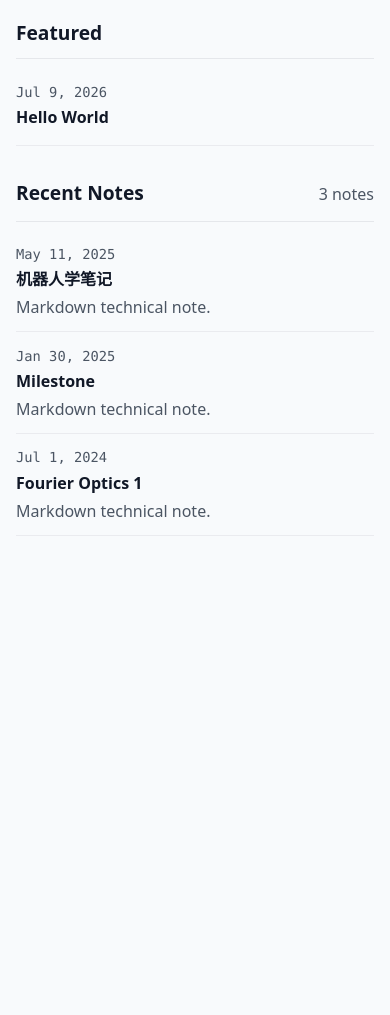
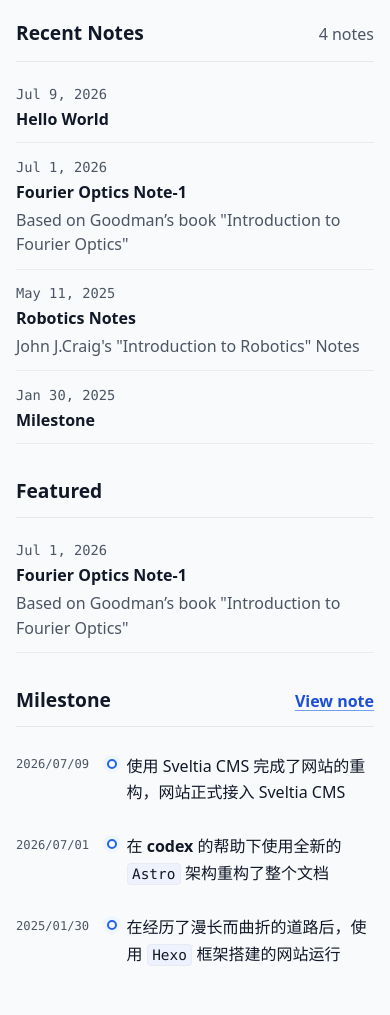
Before and after one commit to Kiwi-2025/Kiwi-2025.github.io, an Astro site: page / in a window 390 px wide. Shown: the part 347-1362 px from the top of the page. Before the commit the page ends 901 px from the top, so only its background shows below. Built offline with nearby package versions, Linux system fonts and the light colour scheme; Astro itself is replaced by a stand-in of ours; a web font is replaced by a local one.

Commit message:
调整了CMS标签以及一些yang'shi

```diff
--- a/src/content.config.ts
+++ b/src/content.config.ts
@@ -9,6 +9,7 @@ const blog = defineCollection({
     categories: z.array(z.string()).default([]),
     tags: z.array(z.string()).default([]),
     description: z.string().optional(),
+    featured: z.boolean().default(false),
     draft: z.boolean().default(false)
   })
 });
--- a/src/content/blog/FourierOptics1.md
+++ b/src/content/blog/FourierOptics1.md
@@ -1,16 +1,14 @@
 ---
-title: Fourier Optics 1
-date: 2024-07-01 23:46:05
+title:  Fourier Optics Note-1
+date: 2026-07-01 23:46:05
 categories:
 - Notes
 tags:
 - Optics
+featured: true
+description: Based on Goodman’s book "Introduction to Fourier Optics"
 ---
-# Fourier Optics 1
-
-这部分主要是关于2D傅里叶变换的数学补充，不涉及光学内容
-
-## 2D Fourier Transform
+# 2D Fourier Transform
 
 类似于 1D 的傅里叶变换，对于一个定义在 $\mathbb{R}^2$ 上的函数 $g(x, y)$，其 2D 傅里叶变换的定义为：
 
@@ -27,7 +25,7 @@ $$
 
 正变换和逆变换共享一个类似的积分核 $\exp \left[ \pm j2\pi(f_x x + f_y y) \right]$，后面轴对称情况的 Fourier-Bessel 积分也有类似的积分核 $\exp \left[ \pm j2\pi f r \cos(\theta - \phi) \right]$
 
-## 广义函数
+# 广义函数
 
 做傅里叶变换就绕不开 Dirac delta 函数 $\delta(x)$，它是一个广义函数（generalized function），也叫分布（distribution）。广义函数的概念是由 Schwartz 在 20 世纪 40 年代提出的，它是对传统函数概念的推广。
 
@@ -42,7 +40,7 @@ $$
 
 广义函数的定义是通过它们的作用来定义的，而不是通过它们的值来定义的。也就是说，广义函数是通过它们与测试函数的积分来定义的。
 
-### Dirac $\delta$ 函数的不同形式
+## Dirac $\delta$ 函数的不同形式
 
 除了上面提到的极限形式，Dirac $\delta$ 函数还有其他几种常见的形式：
 
@@ -77,7 +75,7 @@ $$
 \delta(x, y) = \lim_{N \to \infty} N^2 \exp \left[ -\pi N^2 (x^2 + y^2) \right]
 $$
 
-### 利用测试函数定义Dirac函数
+## 利用测试函数定义Dirac函数
 
 Dirac 函数 $\delta(x)$ 的定义是通过它与测试函数 $\phi(x)$ 的积分来定义的：
 $$
@@ -89,7 +87,7 @@ $$
 \langle \delta, \phi \rangle = \int_{-\infty}^{\infty} \int_{-\infty}^{\infty} \delta(x, y) \phi(x, y) \text{d}x \text{d}y = \phi(0, 0)
 $$
 
-## Fourier-Bessel 变换
+# Fourier-Bessel 变换
 对于可分离变量的函数其傅里叶变换可以写成两个一维傅里叶变换的乘积，这其中的一类更特殊的函数是径向对称函数（radially symmetric function），即 $g(x, y) = g(r)$，其中 $r = \sqrt{x^2 + y^2}$。对于这样的函数，其傅里叶变换也具有径向对称性，可以写成一个一维积分，这就是 Fourier-Bessel 变换。
 
 如果 $g(r, \theta) = g_R(r)$，则其傅里叶变换为：
@@ -102,14 +100,14 @@ $$
 F(g) = G_o(\rho, \phi) = \int_0^{\infty} g_R(r) J_0(2\pi \rho r) r \text{d}r
 $$
 
-## Convolution Theorem
+# Convolution Theorem
 卷积定理可以认为是傅里叶变换中最重要的定理之一，它说明了卷积运算和傅里叶变换之间的关系。对于两个函数 $g(x, y)$ 和 $h(x, y)$，它们的二维卷积定义为：
 
 $$
 (g * h)(x, y) = \iint_{-\infty}^{\infty} g(u, v) h(x - u, y - v) \text{d}u \text{d}v
 $$
 
-### 卷积定理
+## 卷积定理
 两个信号在空间域中的卷积对应于它们在频率域中的乘积。具体来说，如果 $G(f_x, f_y)$ 和 $H(f_x, f_y)$ 分别是 $g(x, y)$ 和 $h(x, y)$ 的傅里叶变换，那么有：
 $$
 F(g * h) = F(g) \cdot F(h)
@@ -120,7 +118,7 @@ $$
 F^{-1}(G * H) = F^{-1}(G) \cdot F^{-1}(H)
 $$
 
-### 卷积定理的证明
+## 卷积定理的证明
 
 证明上面这个卷积定理，从定义出发暴力计算：
 $$
--- a/src/content/blog/Milestone.md
+++ b/src/content/blog/Milestone.md
@@ -1,11 +1,10 @@
 ---
 title: Milestone
 date: 2025-01-30 23:46:05
-categories:
-- 生活
-tags:
-- history
+categories: []
+tags: []
 ---
 # Milestone
-- 2025年1月30日，在经历了漫长而曲折的道路后，网站成功运行，希望Kiwi以后能积极写东西，不断扩充网站的资料！
-- 2026年7月1日，在 codex 的帮助下**Kiwi** 使用全新的 `Astro` 架构重构了整个文档
+- 2025年1月30日，在经历了漫长而曲折的道路后，使用 `Hexo` 框架搭建的网站运行
+- 2026年7月1日，在 **codex** 的帮助下使用全新的 `Astro` 架构重构了整个文档
+- 2026年7月9日，使用 Sveltia CMS 完成了网站的重构，网站正式接入 Sveltia CMS
--- a/src/content/blog/Robotics.md
+++ b/src/content/blog/Robotics.md
@@ -1,10 +1,11 @@
 ---
-title: 机器人学笔记
+title:  Robotics Notes
 date: 2025-05-11 10:00:00
 categories:
 - 机器人学
 tags:
 - 杂碎知识
+description: John J.Craig's "Introduction to Robotics" Notes
 ---
 
 # 机器人学笔记
--- a/src/pages/blog/index.astro
+++ b/src/pages/blog/index.astro
@@ -22,7 +22,7 @@ const posts = await getAllPosts();
           <a href={`/blog/${slugFromId(post.id)}/`}>
             <span>{formatDate(post.data.date)}</span>
             <strong>{post.data.title}</strong>
-            <p>{post.data.description ?? "Markdown technical note."}</p>
+            {post.data.description && <p>{post.data.description}</p>}
           </a>
         </article>
       ))}
--- a/src/pages/index.astro
+++ b/src/pages/index.astro
@@ -4,8 +4,37 @@ import { formatDate, getAllPosts, slugFromId } from "@/lib/blog";
 import { site } from "@/site.config";
 
 const posts = await getAllPosts();
-const featuredPost = posts[0];
-const recentPosts = posts.slice(1);
+const featuredPost = posts.find((post) => post.data.featured);
+const recentPosts = posts;
+const milestonePost = posts.find((post) => slugFromId(post.id).toLowerCase() === "milestone");
+const escapeHtml = (value: string) =>
+  value
+    .replaceAll("&", "&amp;")
+    .replaceAll("<", "&lt;")
+    .replaceAll(">", "&gt;")
+    .replaceAll('"', "&quot;");
+const renderMilestoneText = (value: string) =>
+  escapeHtml(value)
+    .replace(/\*\*(.+?)\*\*/g, "<strong>$1</strong>")
+    .replace(/`(.+?)`/g, "<code>$1</code>");
+const formatMilestoneDate = (value: string) => {
+  const match = value.match(/^(\d{4})年(\d{1,2})月(\d{1,2})日$/);
+  if (!match) return value;
+  const [, year, month, day] = match;
+  return `${year}/${month.padStart(2, "0")}/${day.padStart(2, "0")}`;
+};
+const milestoneItems = (milestonePost?.body ?? "")
+  .split("\n")
+  .map((line) => line.match(/^- (.+)$/)?.[1])
+  .filter((item): item is string => Boolean(item))
+  .map((item) => {
+    const match = item.match(/^(.+?日)，(.+)$/);
+    return {
+      date: formatMilestoneDate(match?.[1] ?? ""),
+      text: renderMilestoneText(match?.[2] ?? item)
+    };
+  })
+  .reverse();
 ---
 
 <BaseLayout>
@@ -20,23 +49,6 @@ const recentPosts = posts.slice(1);
     </nav>
   </section>
 
-  {featuredPost && (
-    <section class="shell listing" aria-labelledby="featured-posts">
-      <div class="section-head">
-        <h2 id="featured-posts">Featured</h2>
-      </div>
-      <div class="post-list featured-list">
-        <article class="post-item">
-          <a href={`/blog/${slugFromId(featuredPost.id)}/`}>
-            <span>{formatDate(featuredPost.data.date)}</span>
-            <strong>{featuredPost.data.title}</strong>
-            <p>{featuredPost.data.description ?? "Latest technical note."}</p>
-          </a>
-        </article>
-      </div>
-    </section>
-  )}
-
   <section class="shell listing" aria-labelledby="recent-posts">
     <div class="section-head">
       <h2 id="recent-posts">Recent Notes</h2>
@@ -48,10 +60,45 @@ const recentPosts = posts.slice(1);
           <a href={`/blog/${slugFromId(post.id)}/`}>
             <span>{formatDate(post.data.date)}</span>
             <strong>{post.data.title}</strong>
-            <p>{post.data.description ?? "Markdown technical note."}</p>
+            {post.data.description && <p>{post.data.description}</p>}
           </a>
         </article>
       ))}
     </div>
   </section>
+
+  {featuredPost && (
+    <section class="shell listing" aria-labelledby="featured-posts">
+      <div class="section-head">
+        <h2 id="featured-posts">Featured</h2>
+      </div>
+      <div class="post-list featured-list">
+        <article class="post-item">
+          <a href={`/blog/${slugFromId(featuredPost.id)}/`}>
+            <span>{formatDate(featuredPost.data.date)}</span>
+            <strong>{featuredPost.data.title}</strong>
+            {featuredPost.data.description && <p>{featuredPost.data.description}</p>}
+          </a>
+        </article>
+      </div>
+    </section>
+  )}
+
+  {milestonePost && milestoneItems.length > 0 && (
+    <section class="shell listing milestone-listing" aria-labelledby="milestone-updates">
+      <div class="section-head">
+        <h2 id="milestone-updates">Milestone</h2>
+        <a class="text-link" href="/blog/milestone/">View note</a>
+      </div>
+      <ol class="milestone-timeline">
+        {milestoneItems.map((item) => (
+          <li>
+            <time class="milestone-date">{item.date}</time>
+            <span class="milestone-marker" aria-hidden="true"></span>
+            <p class="milestone-copy" set:html={item.text} />
+          </li>
+        ))}
+      </ol>
+    </section>
+  )}
 </BaseLayout>
--- a/src/styles/global.css
+++ b/src/styles/global.css
@@ -316,6 +316,64 @@ kbd {
   grid-column: 1;
 }
 
+.milestone-timeline {
+  --milestone-date-width: 6.6rem;
+  --milestone-gap: 0.55rem;
+  --milestone-marker-column: 0.85rem;
+  list-style: none;
+  margin: 0;
+  padding: 0.35rem 0 0.85rem;
+}
+
+.milestone-timeline li {
+  display: grid;
+  gap: var(--milestone-gap);
+  grid-template-columns: var(--milestone-date-width) var(--milestone-marker-column) 1fr;
+  min-height: 4.25rem;
+  position: relative;
+}
+
+.milestone-date {
+  color: var(--astro-paper-muted);
+  font-family: var(--font-mono);
+  font-size: 0.82rem;
+  line-height: 1.45;
+  padding-top: 0.92rem;
+  text-align: left;
+  white-space: nowrap;
+}
+
+.milestone-marker {
+  align-self: start;
+  background: var(--astro-paper-bg);
+  border: 2px solid var(--astro-paper-accent);
+  border-radius: 999px;
+  box-shadow: 0 0 0 4px var(--astro-paper-accent-soft);
+  height: 0.68rem;
+  margin-top: 1.08rem;
+  width: 0.68rem;
+  z-index: 1;
+}
+
+.milestone-copy {
+  color: var(--astro-paper-text);
+  line-height: 1.66;
+  margin: 0;
+  padding: 0.72rem 0 1rem;
+}
+
+.milestone-copy code {
+  background: var(--astro-paper-code-inline);
+  border: 1px solid color-mix(in srgb, var(--astro-paper-border), transparent 35%);
+  border-radius: 4px;
+  font-size: 0.9em;
+  padding: 0.1rem 0.28rem;
+}
+
+.milestone-copy strong {
+  color: var(--astro-paper-text);
+}
+
 .term-grid {
   display: grid;
   gap: 0;
@@ -497,6 +555,22 @@ kbd {
   .post-item p {
     grid-column: 1;
   }
+
+  .milestone-timeline {
+    --milestone-date-width: 5.2rem;
+    --milestone-gap: 0.48rem;
+    --milestone-marker-column: 0.75rem;
+  }
+
+  .milestone-date {
+    font-size: 0.76rem;
+    overflow-wrap: anywhere;
+  }
+
+  .milestone-marker {
+    height: 0.62rem;
+    width: 0.62rem;
+  }
 }
 
 @media (prefers-reduced-motion: reduce) {
```
Also changed, not shown: public/admin/config.yml (+32 -2 lines), src/pages/categories/[category].astro (+6 -6 lines), src/pages/tags/[tag].astro (+6 -6 lines), tests/site-structure.test.mjs (+73 -1 lines).
